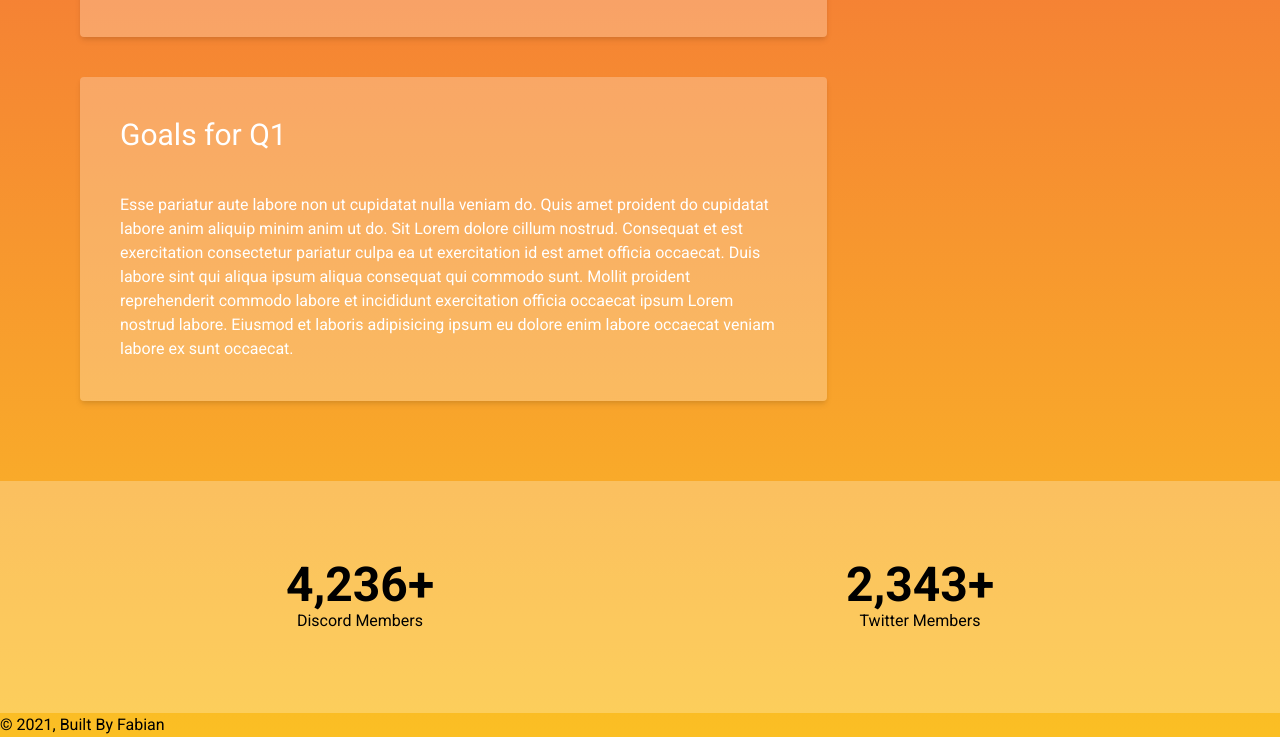
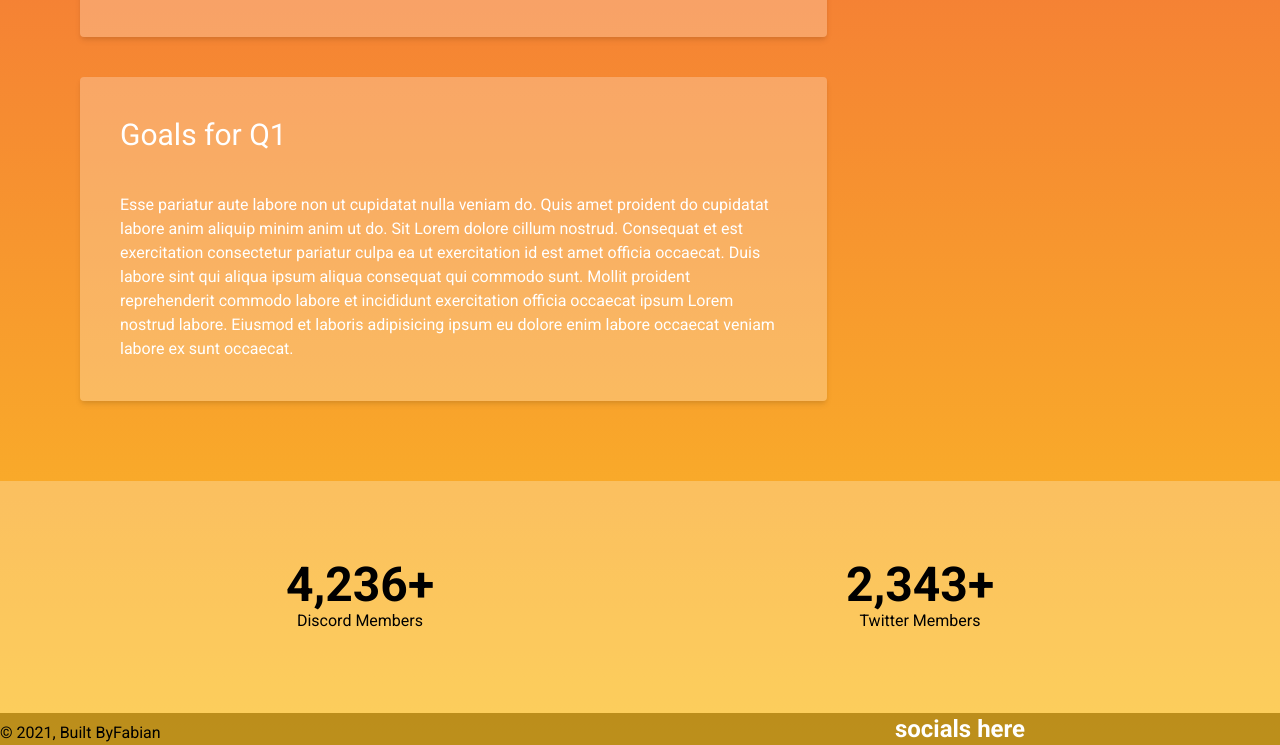
Before and after one commit to acostahf/gatsby-crypto-buisness, a Gatsby site: page / in a window 1280 px wide. Shown: the part 2263-3008 px from the top of the page. Built offline with nearby package versions, Linux system fonts and the light colour scheme; Gatsby itself is replaced by a stand-in of ours; what tailwindcss-filters would draw is missing.

Commit message:
updated the footer to its own component

```diff
--- /dev/null
+++ b/src/components/footer.js
@@ -0,0 +1,19 @@
+import React from "react"
+// import {} from "@heroicons/react"
+
+const Footer = () => {
+  return (
+    <div className="w-full grid grid-cols-2 h-100 bg-black bg-opacity-25 backdrop-filter backgdrop-blur-sm">
+      <div className="flex items-end ">
+        © {new Date().getFullYear()}, Built By
+        {` `}
+        <a href="https://fabianacosta.netlify.app/">Fabian</a>
+      </div>
+      <div className="flex justify-center items-center text-white font-bold text-2xl">
+        <h1>socials here</h1>
+      </div>
+    </div>
+  )
+}
+
+export default Footer
--- a/src/components/layout.js
+++ b/src/components/layout.js
@@ -10,6 +10,7 @@
 import { useStaticQuery, graphql } from "gatsby"
 
 import Header from "./header"
+import Footer from "./footer"
 import "./layout.css"
 
 const Layout = ({ children }) => {
@@ -28,11 +29,12 @@
       <Header siteTitle={data.site.siteMetadata?.title || `Title`} />
       <div>
         <main>{children}</main>
-        <footer className="">
+        {/* <footer className="">
           © {new Date().getFullYear()}, Built By
           {` `}
           <a href="https://fabianacosta.netlify.app/">Fabian</a>
-        </footer>
+        </footer> */}
+        <Footer />
       </div>
     </div>
   )
```
